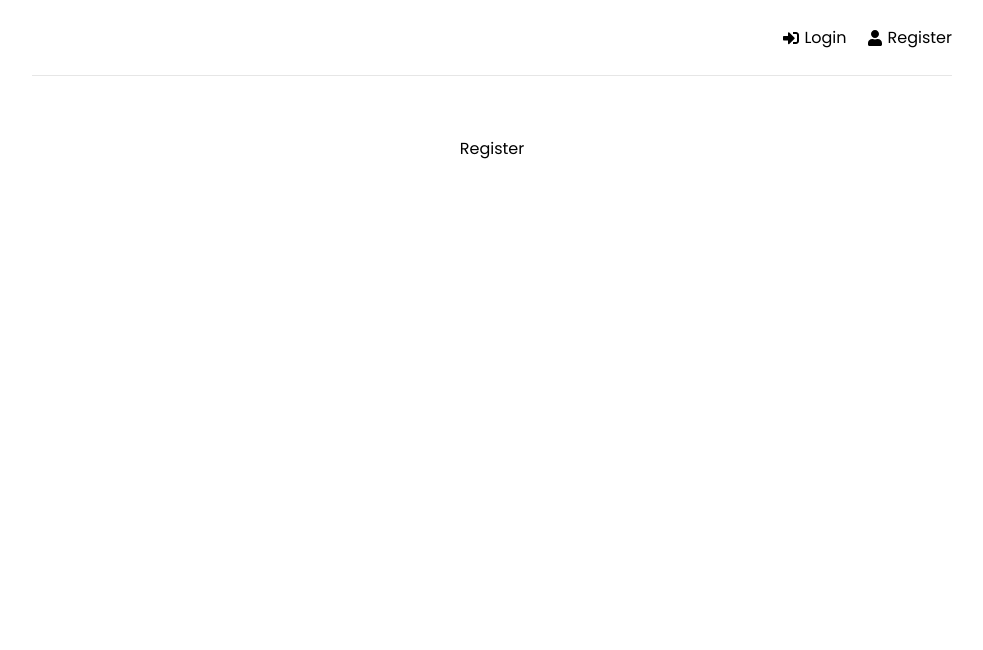
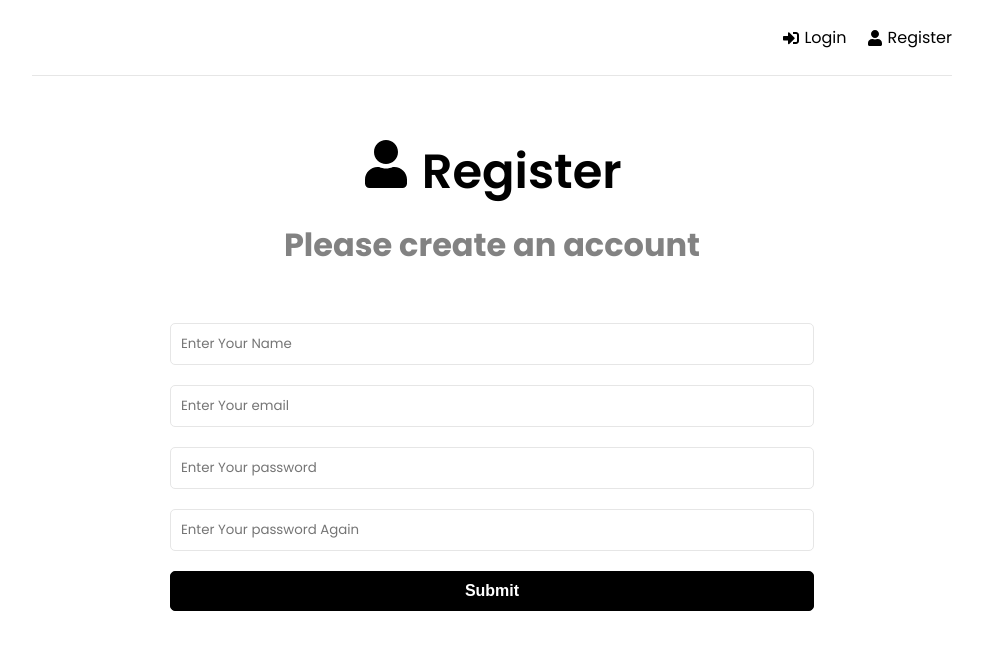
Before and after one commit to Prince-Baust/goal-setter-mern, a React (Create React App) app in the folder frontend/: page /register in a window 1280 px wide. Shown: the top 650 px of the page, without its empty margins (148-1131 px from the left). Built offline with nearby package versions, Linux system fonts and the light colour scheme.

Commit message:
register page complete

```diff
--- a/frontend/src/pages/Register.jsx
+++ b/frontend/src/pages/Register.jsx
@@ -1,10 +1,77 @@
-import React from 'react';
+import React, {useState} from 'react';
+import {FaUser} from "react-icons/fa";
 
 const Register = () => {
+  const [formData, setFormData] = useState({
+    name: '',
+    email: '',
+    password: '',
+    password2: ''
+  });
+
+  const {name, email, password, password2} = formData;
+
+  const onChange = (e) => {
+    setFormData((prevState) => ({
+      ...prevState,
+      [e.target.name]: e.target.value
+    }))
+  }
+  const onSubmit = (e) => {
+    e.preventDefault();
+  }
+
   return (
-    <div>
-      Register
-    </div>
+    <>
+      <section className="heading">
+        <h1>
+          <FaUser/> Register
+        </h1>
+        <p>Please create an account</p>
+      </section>
+
+      <section className="form">
+        <form onSubmit={onSubmit}>
+          <div className="form-group">
+            <input type="text" className="form-control"
+                   id='name'
+                   name='name'
+                   value={name}
+                   placeholder="Enter Your Name"
+                   onChange={onChange}/>
+          </div>
+          <div className="form-group">
+            <input type="email" className="form-control"
+                   id='email'
+                   name='email'
+                   value={email}
+                   placeholder="Enter Your email"
+                   onChange={onChange}/>
+          </div>
+          <div className="form-group">
+            <input type="password" className="form-control"
+                   id='password'
+                   name='password'
+                   value={password}
+                   placeholder="Enter Your password"
+                   onChange={onChange}/>
+          </div>
+          <div className="form-group">
+            <input type="password" className="form-control"
+                   id='password2'
+                   name='password2'
+                   value={password2}
+                   placeholder="Enter Your password Again"
+                   onChange={onChange}/>
+          </div>
+          <div className="form-group">
+            <button type="submit" className="btn btn-block">
+              Submit
+            </button>
+          </div>
+        </form>
+      </section>
+    </>
   );
 };
 
```
